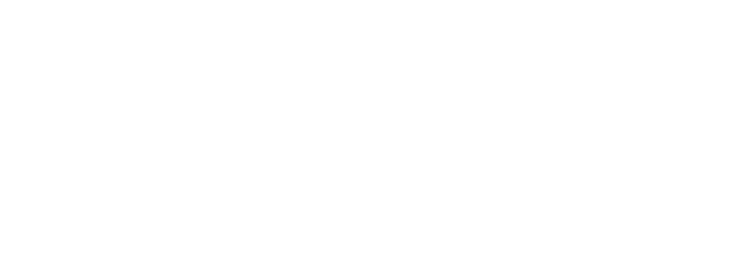
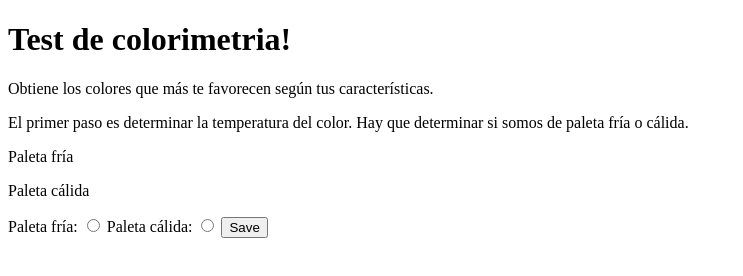
Before and after one commit to andreinadevoto/proyecto-final, a plain HTML site: page index.html in a window 1280 px wide. Shown: the whole page, without its empty margins (0-743 px from the left). Drawn offline with Linux system fonts and the light colour scheme.

Commit message:
Primera modificacion HTML, se agrega intro, color-display y formulario

```diff
--- a/index.html
+++ b/index.html
@@ -6,5 +6,32 @@
     <link rel="stylesheet" href="styles.css" />
     <title>Proyecto Final Teach Tech</title>
   </head>
-  <body></body>
+  <body>
+    <header>
+      <h1>Test de colorimetria!</h1>
+      <p>Obtiene los colores que más te favorecen según tus características.</p>
+    </header>
+    <main>
+      <section id="intro">
+        <p>
+          El primer paso es determinar la temperatura del color. Hay que
+          determinar si somos de paleta fría o cálida.
+        </p>
+      </section>
+      <section id="color-display">
+        <div id="color-1"><p id="text-color-1">Paleta fría</p></div>
+        <div id="image"></div>
+        <div id="color-2"><p id="text-color-2">Paleta cálida</p></div>
+      </section>
+      <section id="answers">
+        <form>
+          <label for="answer-1-option-1">Paleta fría:</label>
+          <input id="answer-1-option-1" type="radio" name="answer-1-option-1" />
+          <label for="answer-1-option-2">Paleta cálida:</label>
+          <input id="answer-1-option-2" type="radio" name="answer-1-option-2" />
+          <input type="submit" value="Save" />
+        </form>
+      </section>
+    </main>
+  </body>
 </html>
```
